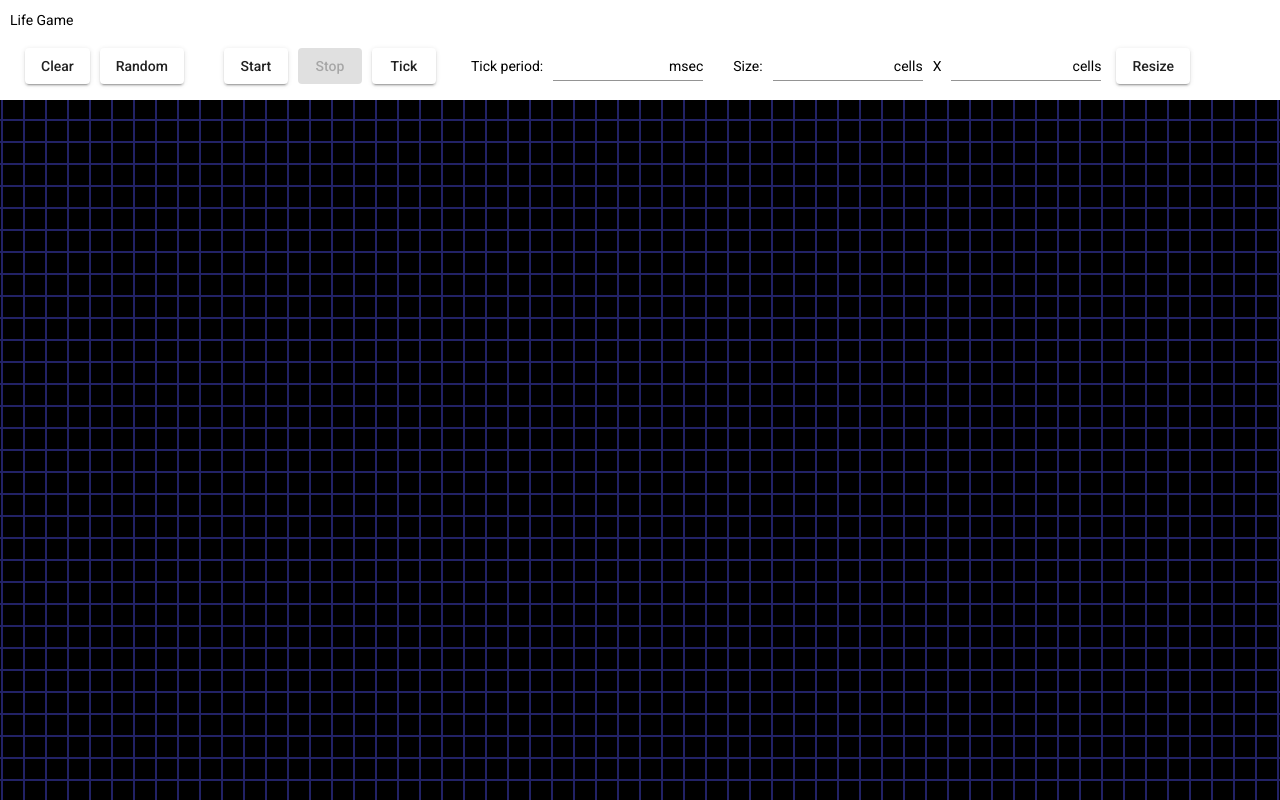
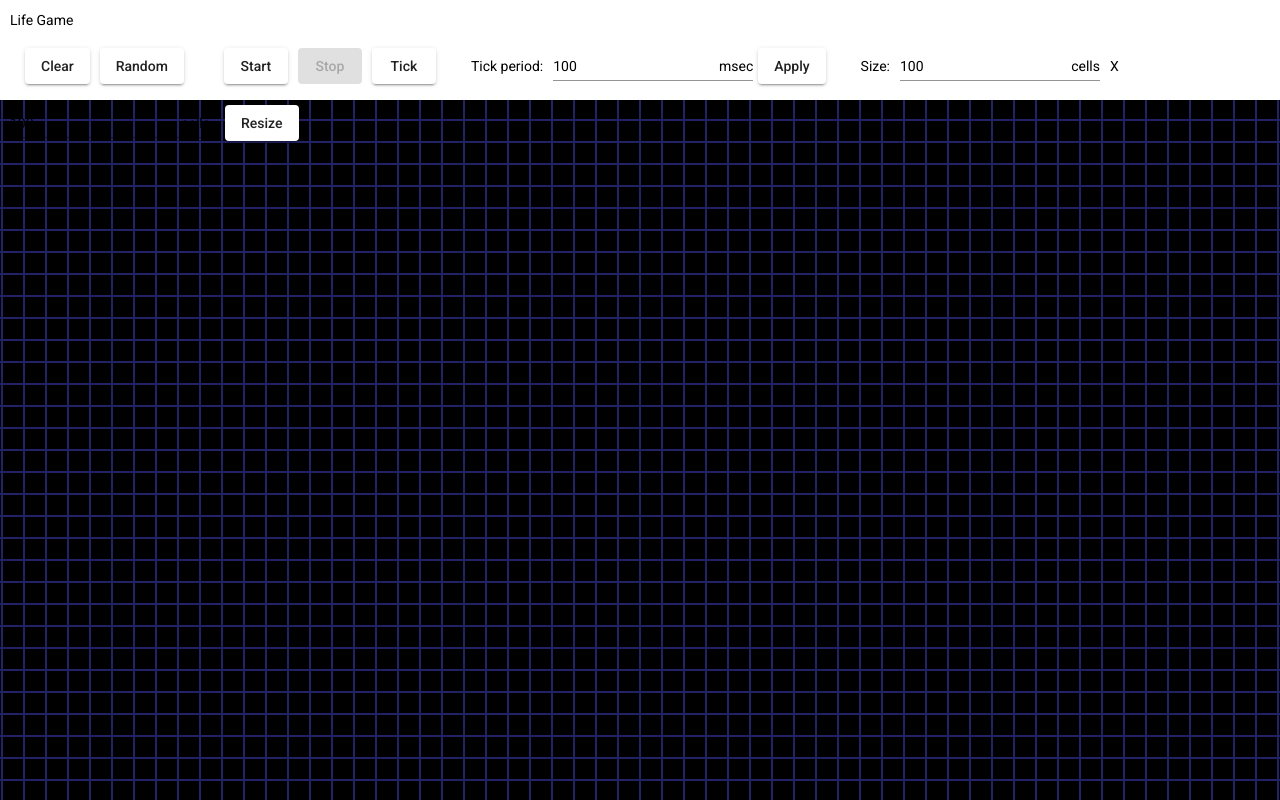
Before and after one commit to takuya-miyajima/life-game, an Angular app in the folder LifeGame/: page / in a window 1280 px wide. Built offline with nearby package versions, Linux system fonts and the light colour scheme.

Commit message:
バリデーションを追加／更新タイミングの変更ができるようにした

```diff
--- a/LifeGame/src/app/app.module.ts
+++ b/LifeGame/src/app/app.module.ts
@@ -6,6 +6,7 @@ import { AppComponent } from './app.component';
 import { LifeGameComponent } from './life-game/life-game.component';
 import { NoopAnimationsModule } from '@angular/platform-browser/animations';
 import { MaterialModule } from './modules/material/material.module';
+import { FormsModule, ReactiveFormsModule } from '@angular/forms';
 
 @NgModule({
   declarations: [
@@ -16,7 +17,9 @@ import { MaterialModule } from './modules/material/material.module';
     BrowserModule,
     AppRoutingModule,
     NoopAnimationsModule,
-    MaterialModule
+    MaterialModule,
+    FormsModule,
+    ReactiveFormsModule
   ],
   providers: [],
   bootstrap: [AppComponent]
--- a/LifeGame/src/app/life-game/life-game.component.html
+++ b/LifeGame/src/app/life-game/life-game.component.html
@@ -1,38 +1,48 @@
 <div id="controllPanel" class="controlArea">
   <p>Life Game</p>
+  <!-- Clear/Random -->
   <span class="componentGroup">
     <button mat-raised-button class="component" (click)="clear()" [disabled]="this.timerObj">Clear</button>
     <button mat-raised-button class="component" (click)="random()" [disabled]="this.timerObj">Random</button>
   </span>
+  <!-- Start/Stop/Tick -->
   <span class="componentGroup">
     <button mat-raised-button class="component" (click)="start()" [disabled]="this.timerObj">Start</button>
     <button mat-raised-button class="component" (click)="stop()" [disabled]="!this.timerObj">Stop</button>
     <button mat-raised-button class="component" (click)="tick()">Tick</button>
   </span>
+  <!-- Period -->
   <span class="componentGroup">
     <span>Tick period:</span>
     <span class="space"></span>
-    <mat-form-field style="width:150px">
-      <input matInput #period type="number">
+    <mat-form-field class="inputForm">
+      <input matInput type="number" name="period" [(ngModel)]="inputPeriod" [formControl]="periodControl">
       <span matSuffix>msec</span>
+      <mat-error *ngIf="periodControl.errors?.tooShort">{{ getPeriodMessage() }}</mat-error>
     </mat-form-field>
+    <button mat-raised-button class="component" (click)="applyPeriod()"
+      [ngClass]="{hasChanged: period!=inputPeriod}">Apply</button>
   </span>
+  <!-- Size -->
   <span class="componentGroup">
     <span>Size:</span>
     <span class="space"></span>
-    <mat-form-field style="width:150px">
-      <input matInput #period type="number">
+    <mat-form-field class="inputForm">
+      <input matInput type="number" name="width" [(ngModel)]="inputWidth" [formControl]="widthControl">
       <span matSuffix>cells</span>
+      <mat-error *ngIf="widthControl.errors?.outOfRange">{{ getSizeMessage()}}</mat-error>
     </mat-form-field>
     <span class="space"></span>
     <span>X</span>
     <span class="space"></span>
-    <mat-form-field style="width:150px">
-      <input matInput #period type="number">
+    <mat-form-field class="inputForm">
+      <input matInput type="number" name="height" [(ngModel)]="inputHeight" [formControl]="heightControl">
       <span matSuffix>cells</span>
+      <mat-error *ngIf="heightControl.errors?.outOfRange">{{ getSizeMessage()}}</mat-error>
     </mat-form-field>
     <span class="space"></span>
-    <button mat-raised-button class="component">Resize</button>
+    <button mat-raised-button class="component"
+      [ngClass]="{hasChanged: (size.width != inputWidth || size.height != inputHeight)}">Resize</button>
   </span>
 </div>
 
--- a/LifeGame/src/app/life-game/life-game.component.scss
+++ b/LifeGame/src/app/life-game/life-game.component.scss
@@ -35,6 +35,15 @@
   margin: 5px;
 }
 
+.inputForm {
+  width: 200px;
+}
+
+.hasChanged {
+  background-color: #FCF3CF;
+}
+
+/** セル設定 */
 .cell {
   background-color: black;
   display:inline-block;
--- a/LifeGame/src/app/life-game/life-game.component.ts
+++ b/LifeGame/src/app/life-game/life-game.component.ts
@@ -1,6 +1,8 @@
 import { Component, OnInit } from '@angular/core';
 import { Cell } from '../entity/cell';
 import { timer, interval, Observable, Subscription } from 'rxjs';
+import { Form, FormBuilder, FormControl, FormGroup, Validators } from '@angular/forms';
+import { CustomValidator } from '../validator/custom-validator';
 
 const NEIGHBOURS = [
   { x: -1, y: -1 },
@@ -24,25 +26,48 @@ export class LifeGameComponent implements OnInit {
   cells: Cell[][];
 
   // 計算用（順次遷移する状態を計算するため2枚用意）。キーとして1か-1を取る
-  calcCells = { };
+  calcCells = {};
   // calcCellsのどちらを参照するかを表すインデックス。1か-1のみを取る。
   cellsIndex: number;
+  // 各初期値
   size = {
     width: 100,
     height: 100
   };
   period = 100;
 
+  // フォームコントロール
+  inputPeriod = this.period;
+  inputWidth = this.size.width;
+  inputHeight = this.size.height;
+  formGroup: FormGroup;
+  periodControl: FormControl;
+  widthControl: FormControl;
+  heightControl: FormControl;
+
+  // タイマー
   timerObj: Subscription;
 
-  constructor() { }
+  constructor(private builder: FormBuilder) {
+  }
 
   ngOnInit(): void {
+    this.periodControl = new FormControl('', [CustomValidator.period]);
+    this.widthControl = new FormControl('', [CustomValidator.size]);
+    this.heightControl = new FormControl('', [CustomValidator.size]);
     this.calcCells = {};
     this.calcCells["-1"] = this.newCells();
     this.calcCells["1"] = this.newCells();
     this.cellsIndex = 1;
     this.cells = this.calcCells[String(this.cellsIndex)];
+  }
+
+  getPeriodMessage() {
+    return CustomValidator.getPeriodMessage();
+  }
+
+  getSizeMessage() {
+    return CustomValidator.getSizeMessage();
   }
 
   /**
@@ -99,10 +124,7 @@ export class LifeGameComponent implements OnInit {
     }
 
     // 現在のCellsと置き換える
-    // const oldCells = this.cells;
     this.cells = newCells;
-
-    // 古いcellsを破棄,,,は不要？（メモリリーク防止）
   }
 
   /**
@@ -135,9 +157,11 @@ export class LifeGameComponent implements OnInit {
     }
   }
 
+  /**
+   * 盤面をクリアする
+   */
   clear() {
     const currentCells = this.calcCells[this.cellsIndex];
-    // const nextCells = this.calcCells[-1 * this.cellsIndex];
 
     for (let row = 0; row < this.size.height; row++) {
       for (let col = 0; col < this.size.width; col++) {
@@ -146,9 +170,11 @@ export class LifeGameComponent implements OnInit {
     }
   }
 
+  /**
+   * 盤面全体のステータスをランダムにする
+   */
   random() {
     const currentCells = this.calcCells[this.cellsIndex];
-    // const nextCells = this.calcCells[-1 * this.cellsIndex];
 
     for (let row = 0; row < this.size.height; row++) {
       for (let col = 0; col < this.size.width; col++) {
@@ -157,4 +183,16 @@ export class LifeGameComponent implements OnInit {
     }
   }
 
+  applyPeriod() {
+    if (this.periodControl.errors.tooShort) {
+      return;
+    }
+
+    this.period = this.inputPeriod;
+
+    if (this.timerObj) {
+      this.stop();
+      this.start();
+    }
+  }
 }
--- /dev/null
+++ b/LifeGame/src/app/validator/custom-validator.ts
@@ -0,0 +1,47 @@
+import { FormControl } from "@angular/forms";
+
+// // 最小更新間隔
+const MIN_PERIOD = 100;
+
+// 最小サイズ
+const MIN_SIZE = 10;
+
+// 最大サイズ
+const MAX_SIZE = 500;
+
+export class CustomValidator {
+  /**
+  * 最小更新間隔チェック
+  *
+  * @param formControl フォームコントロール
+  * @return true: 最小更新間隔未満 false: それ以外
+  */
+  public static period(formControl: FormControl) {
+    let tooShort = false;
+    const value = 0 + formControl.value;
+    tooShort = (value < MIN_PERIOD);
+    return { tooShort: tooShort };
+  }
+
+  public static getPeriodMessage() {
+    return 'period should be more than ' + MIN_PERIOD;
+  }
+
+  /**
+   * 盤面サイズチェック
+   *
+   * @param formControl フォームコントロール
+   * @return true: サイズが最大・最小の範囲内の場合 false: それ以外、もしくは値無し
+   */
+  public static size(formControl: FormControl) {
+    let outOfRange = false;
+    const value = 0 + formControl.value;
+    outOfRange = (value < MIN_SIZE || MAX_SIZE < value);
+
+    return { outOfRange: outOfRange };
+  }
+
+  public static getSizeMessage() {
+    return `size should be between ${MIN_SIZE} and ${MAX_SIZE}`;
+  }
+}
```
